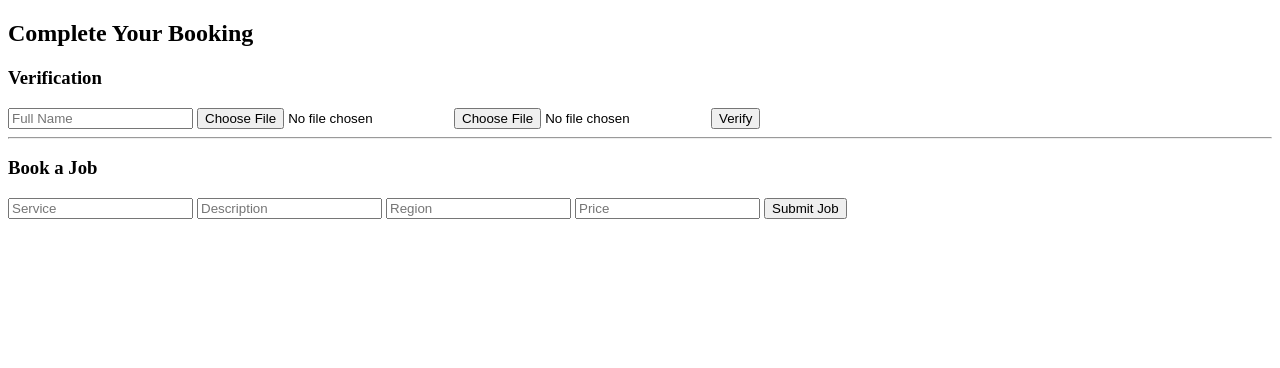
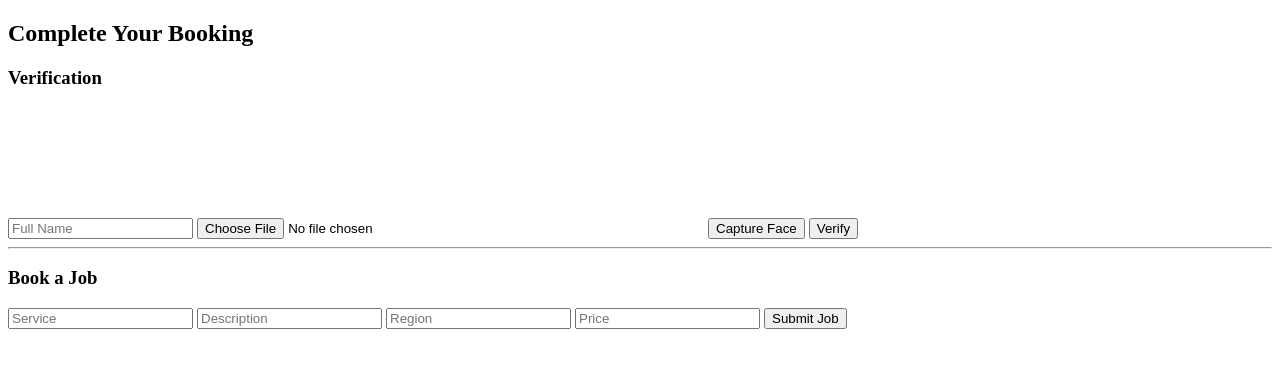
Before and after one commit to digscomtech-star/digsnat-app, a plain HTML site: page customer.html in a window 1280 px wide. Drawn offline with nearby package versions, Linux system fonts and the light colour scheme.

Commit message:
Update customer.html

```diff
--- a/customer.html
+++ b/customer.html
@@ -12,7 +12,9 @@
   <h3>Verification</h3>
   <input id="name" placeholder="Full Name" />
   <input type="file" id="idUpload" />
-  <input type="file" id="faceUpload" />
+ <video id="camera" width="250" autoplay></video>
+<button onclick="captureFace()">Capture Face</button>
+<canvas id="canvas" style="display:none;"></canvas>
   <button onclick="verifyUser()">Verify</button>
 </div>
 
```
